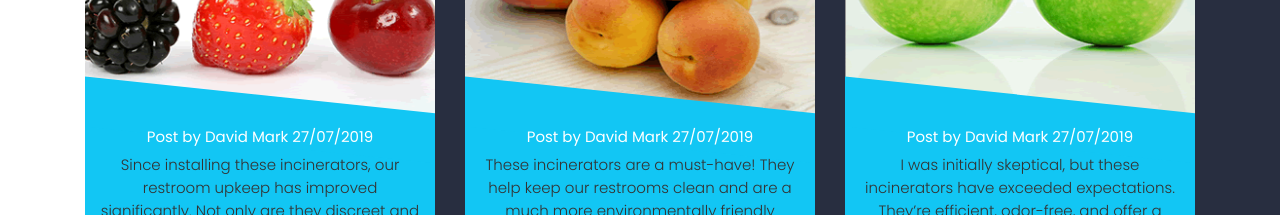
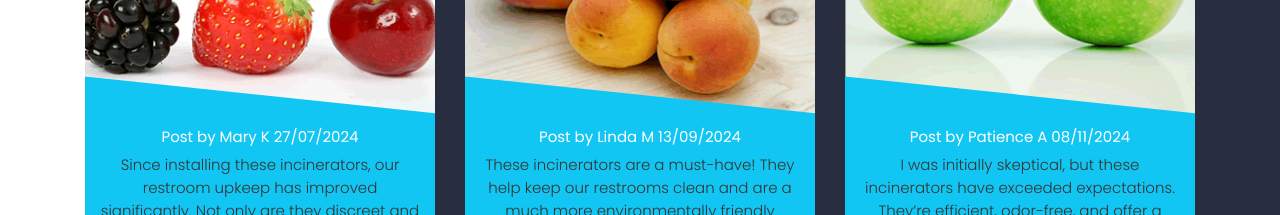
Before and after one commit to innocentahumuza/pureflare, a plain HTML site: page index.html in a window 1280 px wide. Shown: the part 3320-3535 px from the top of the page. Drawn offline with Linux system fonts and the light colour scheme.

Commit message:
Update index.html

```diff
--- a/index.html
+++ b/index.html
@@ -191,7 +191,7 @@
                         <img class="img-responsive" src="images/blog1.png" alt="#" />
                     </div>
                     <div class="full blog_blue text_align_center">
-                        <h5 class="white_font">Post by David Mark 27/07/2019</h3>
+                        <h5 class="white_font">Post by Mary K 27/07/2024</h3>
                         <p>Since installing these incinerators, our restroom upkeep has improved significantly. Not only are they discreet and easy to use, but they've also eliminated the unpleasant odors associated with traditional disposal methods. Our staff and visitors couldn’t be happier!</p>
                     </div>
                      </div>
@@ -202,7 +202,7 @@
                         <img class="img-responsive" src="images/blog2.png" alt="#" />
                     </div>
                     <div class="full blog_blue text_align_center">
-                        <h5 class="white_font">Post by David Mark 27/07/2019</h3>
+                        <h5 class="white_font">Post by Linda M 13/09/2024</h3>
                         <p>These incinerators are a must-have! They help keep our restrooms clean and are a much more environmentally friendly solution. I appreciate the thoughtfulness behind the design—our team feels more comfortable and secure using them. Highly recommend!</p>
                     </div>
                      </div>
@@ -213,7 +213,7 @@
                         <img class="img-responsive" src="images/blog3.png" alt="#" />
                     </div>
                     <div class="full blog_blue text_align_center">
-                        <h5 class="white_font">Post by David Mark 27/07/2019</h3>
+                        <h5 class="white_font">Post by Patience A 08/11/2024</h3>
                         <p>I was initially skeptical, but these incinerators have exceeded expectations. They’re efficient, odor-free, and offer a discreet disposal option that our clients appreciate. I feel confident knowing our facilities are cleaner and more hygienic than ever.</p>
                     </div>
                     </div>
```
